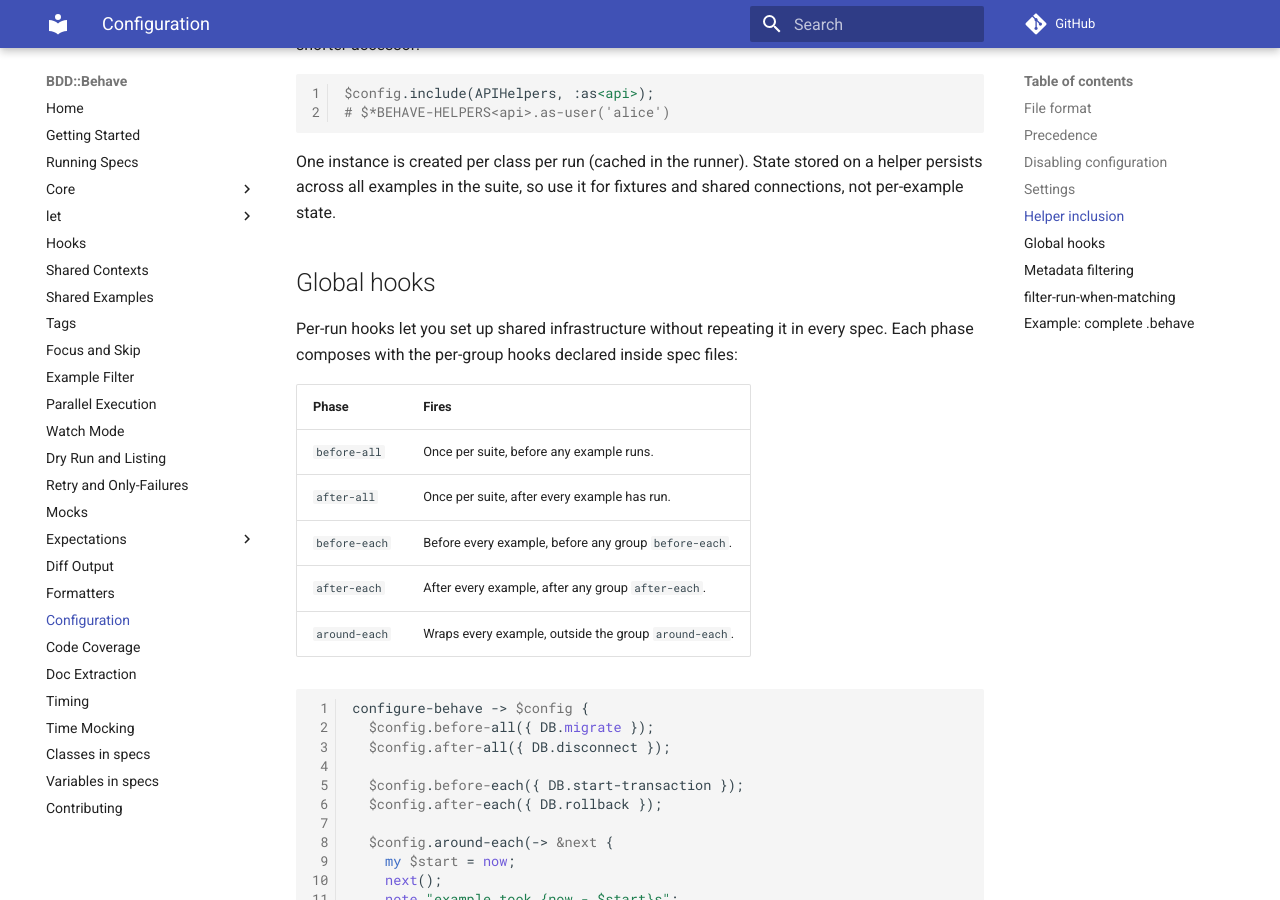
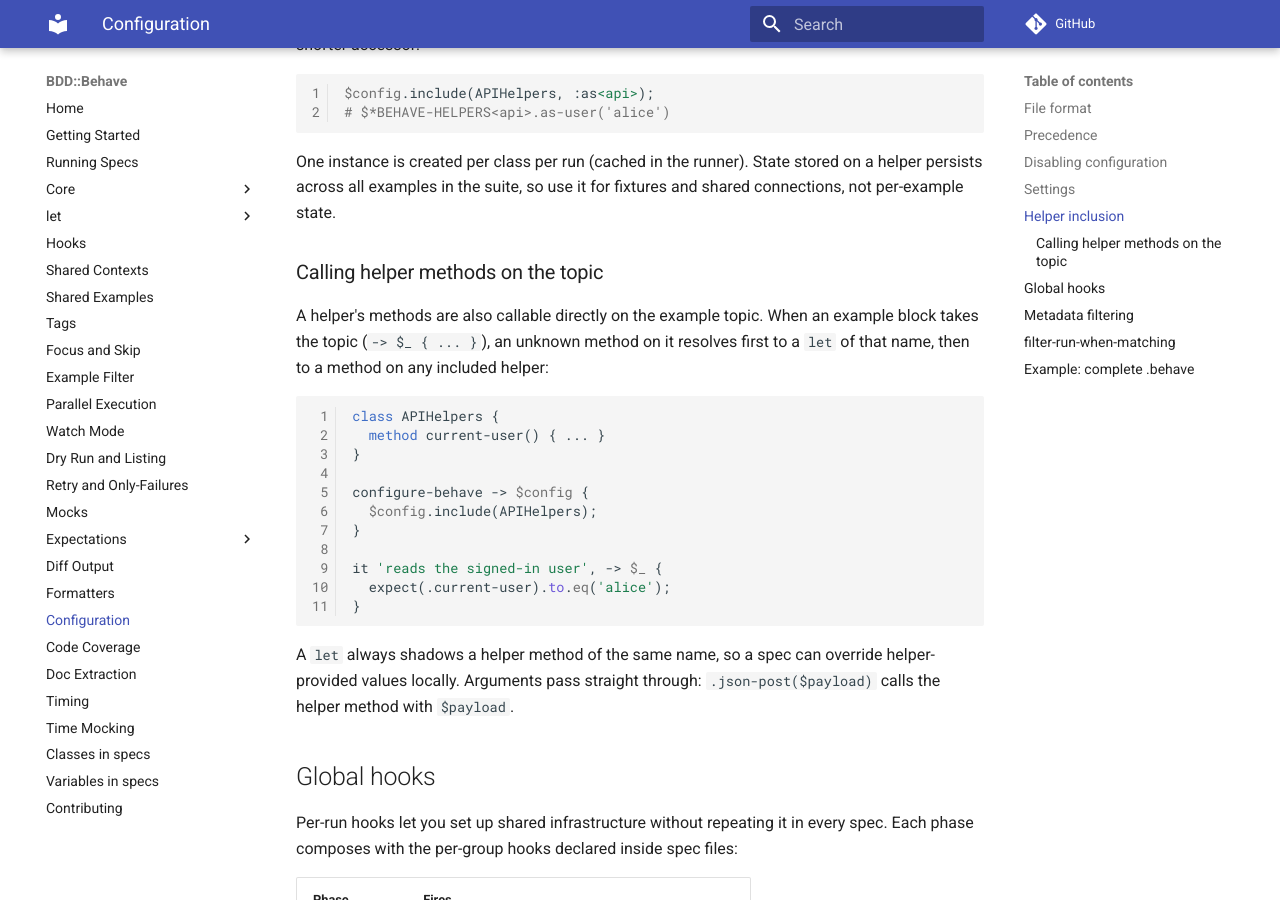
Before and after one commit to gdonald/BDD-Behave, an MkDocs documentation site: the page built from docs-src/docs/configuration/configuration.md, in a window 1280 px wide and 900 px high, scrolled down 3889 px. Built offline with MkDocs 1.6.1 and Material for MkDocs 9.7.7, drawn with Linux system fonts in a browser that asks for light colours; comment, search, counter and statistics services are not loaded.

Commit message:
Add page FALLBACK

````diff
--- a/docs-src/docs/configuration/configuration.md
+++ b/docs-src/docs/configuration/configuration.md
@@ -124,6 +124,26 @@ $config.include(APIHelpers, :as<api>);
 
 One instance is created per class per run (cached in the runner). State stored on a helper persists across all examples in the suite, so use it for fixtures and shared connections, not per-example state.
 
+### Calling helper methods on the topic
+
+A helper's methods are also callable directly on the example topic. When an example block takes the topic (`-> $_ { ... }`), an unknown method on it resolves first to a `let` of that name, then to a method on any included helper:
+
+```raku
+class APIHelpers {
+  method current-user() { ... }
+}
+
+configure-behave -> $config {
+  $config.include(APIHelpers);
+}
+
+it 'reads the signed-in user', -> $_ {
+  expect(.current-user).to.eq('alice');
+}
+```
+
+A `let` always shadows a helper method of the same name, so a spec can override helper-provided values locally. Arguments pass straight through: `.json-post($payload)` calls the helper method with `$payload`.
+
 ## Global hooks
 
 Per-run hooks let you set up shared infrastructure without repeating it in every spec. Each phase composes with the per-group hooks declared inside spec files:
````
Also changed, not shown: 6 other files.
